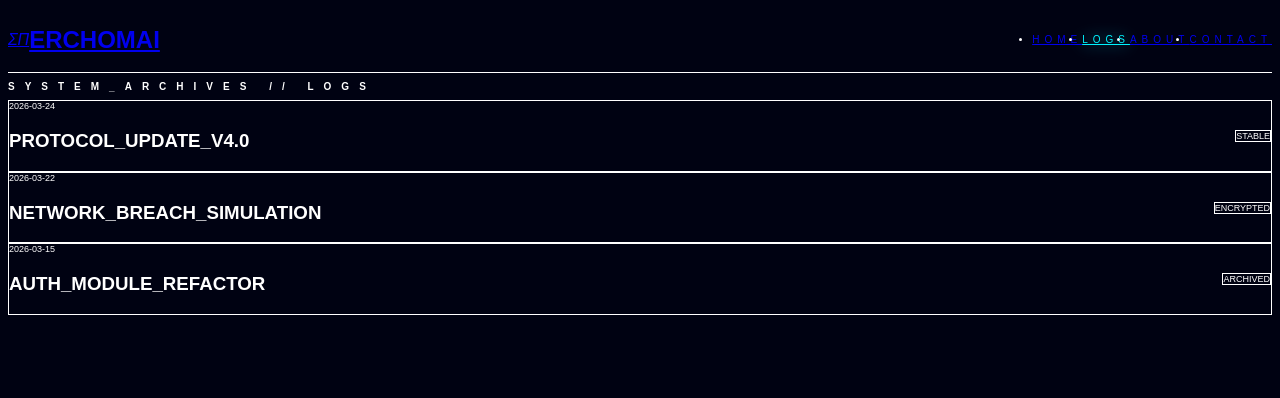
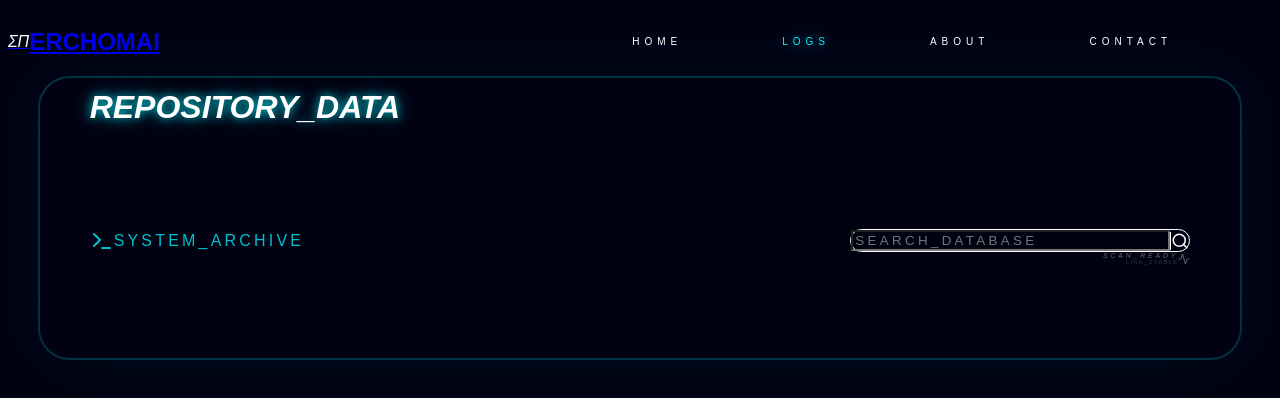
Before and after one commit to 3rch0m41/erchomai-protocol, a Next.js app: page /logs in a window 1280 px wide. Shown: the top 398 px of the page. Built offline with nearby package versions, Linux system fonts and the light colour scheme.

Commit message:
feat: Added new Logs page. Improving Logs page UI

```diff
--- a/src/app/logs/page.js
+++ b/src/app/logs/page.js
@@ -1,59 +1,90 @@
 "use client";
 
-import React from 'react';
-import Link from 'next/link';
+import React, { useState } from 'react';
+import { Search, Terminal, Activity } from 'lucide-react';
+import Navbar from '@/components/Navbar';
 
 export default function LogsPage() {
-  // Esempio di dati (che poi prenderemo da Sanity)
-  const dummyLogs = [
-    { id: 1, title: "Protocol_Update_v4.0", date: "2026-03-24", status: "STABLE" },
-    { id: 2, title: "Network_Breach_Simulation", date: "2026-03-22", status: "ENCRYPTED" },
-    { id: 3, title: "Auth_Module_Refactor", date: "2026-03-15", status: "ARCHIVED" },
-  ];
+  const [searchQuery, setSearchQuery] = useState("");
+
+  const neonGlowStyle = {
+    textShadow: `0 0 10px rgba(0, 242, 254, 0.8), 0 0 20px rgba(0, 242, 254, 0.4)`,
+  };
 
   return (
-    <div className="min-h-screen bg-[#000212] text-white flex flex-col font-sans">
+    <div className="min-h-screen bg-[#000212] text-white flex flex-col font-mono selection:bg-blue-500/30 overflow-x-hidden relative">
+      <Navbar />
 
-      {/* --- NAVBAR (Copiata da Home per coerenza) --- */}
-      <nav className="flex justify-between items-center px-10 md:px-20 py-10 border-b border-white/5 bg-black/60 backdrop-blur-xl sticky top-0 z-50">
-        <Link href="/" className="flex items-center gap-4 group flex-shrink-0">
-          <span className="text-3xl font-black italic text-white group-hover:text-[#00f2fe] transition-all">ΣΠ</span>
-          <div className="flex flex-col uppercase tracking-tighter leading-none">
-            <h1 className="text-xl font-bold text-white/90">ERCHOMAI</h1>
+      <main className="relative z-10 w-full flex flex-col items-center pt-20 pb-40 px-4">
+
+        {/* --- HERO CONTAINER (GRID 24 COLONNE) --- */}
+        <div className="w-full max-w-[95%] md:max-w-[90%] min-h-[35vh] bg-black/40 border-2 border-[#00f2fe]/20 rounded-[32px] shadow-[0_0_80px_rgba(0,242,254,0.05)] relative overflow-hidden grid grid-cols-[repeat(24,1fr)] p-8 md:p-12 items-start">
+
+          {/* Scanlines Effect */}
+          <div className="absolute inset-0 bg-[linear-gradient(rgba(18,16,16,0)_50%,rgba(0,0,0,0.1)_50%)] bg-[size:100%_4px] pointer-events-none opacity-10" />
+
+          {/* 1. TITOLO GIGANTE (Riga Superiore) */}
+          <div className="col-start-2 col-span-22 z-20">
+            <h1
+              style={neonGlowStyle}
+              className="text-5xl md:text-7xl lg:text-8xl xl:text-9xl font-black uppercase tracking-tighter text-white italic leading-[0.5]"
+            >
+              REPOSITORY_DATA
+            </h1>
           </div>
-        </Link>
 
-        <div className="flex items-center justify-end flex-grow">
-          <ul className="flex items-center gap-x-12 lg:gap-x-24 text-[10px] md:text-[11px] uppercase tracking-[0.5em] font-black">
-            <li><Link href="/" className="text-white hover:text-[#00f2fe]">Home</Link></li>
-            <li><Link href="/logs" className="text-[#00f2fe] drop-shadow-[0_0_8px_rgba(0,242,254,0.6)]">Logs</Link></li>
-            <li><Link href="/about" className="text-white hover:text-[#00f2fe]">About</Link></li>
-            <li><Link href="/contact" className="text-white hover:text-[#00f2fe]">Contact</Link></li>
-          </ul>
+          {/* --- BLOCCO INFERIORE (Spostato su di "una riga intera") --- */}
+          {/* md:-mt-20 e lg:-mt-28 annullano il vuoto del font gigante */}
+
+          {/* SYSTEM ARCHIVE (Sinistra) */}
+          <div className="col-start-2 col-span-10 z-20 flex items-center gap-4 text-[#00f2fe] text-sm md:text-xl font-bold uppercase tracking-[0.2em] opacity-80 mt-2 md:-mt-20 lg:-mt-28">
+            <Terminal size={24} className="text-blue-500" />
+            <span>System_Archive</span>
+          </div>
+
+          {/* SEARCH BAR (Destra) */}
+          <div className="col-start-16 col-span-8 z-30 flex flex-col items-end mt-2 md:-mt-20 lg:-mt-28">
+
+            {/* DECORAZIONE SOPRA */}
+            <div className="w-full max-w-[340px] h-1 mb-3 bg-blue-500/10 border-r-4 border-blue-500 opacity-40" />
+
+            {/* SEARCH BAR PILL */}
+            <div className="relative w-full max-w-[340px] group">
+              <div className="absolute -inset-1 bg-blue-500/20 rounded-full blur-md opacity-0 group-focus-within:opacity-100 transition-opacity duration-700" />
+
+              <div className="relative flex items-center bg-black/95 border border-blue-500/30 rounded-full px-6 py-2.5 transition-all duration-300 group-hover:border-blue-500/60 group-focus-within:border-blue-500 shadow-2xl">
+
+                <input
+                  type="text"
+                  value={searchQuery}
+                  onChange={(e) => setSearchQuery(e.target.value)}
+                  placeholder="SEARCH_DATABASE"
+                  className="w-full bg-transparent text-xs tracking-[0.25em] uppercase text-white placeholder:text-blue-500/20 outline-none font-bold"
+                />
+
+                <div className="flex items-center pl-3 border-l border-white/10">
+                  <Search size={18} className="text-blue-500" />
+                </div>
+              </div>
+            </div>
+
+            {/* STATUS SOTTO */}
+            <div className="mt-2 flex items-center gap-3 px-4 opacity-40 text-right">
+              <div className="flex flex-col items-end leading-none">
+                <span className="text-[7px] tracking-[0.4em] font-black uppercase italic mb-1">Scan_Ready</span>
+                <span className="text-[6px] tracking-[0.2em] uppercase opacity-50">Link_Stable</span>
+              </div>
+              <Activity size={12} className="text-blue-500 animate-pulse" />
+            </div>
+          </div>
+
         </div>
-      </nav>
 
-      {/* --- CONTENT AREA --- */}
-      <main className="flex-grow p-10 md:p-20 max-w-5xl mx-auto w-full">
-        <h2 className="text-[10px] tracking-[1em] text-cyan-800 uppercase mb-12 font-mono">
-          System_Archives // Logs
-        </h2>
+        {/* --- GRID RISULTATI --- */}
+        <div className="w-full max-w-[90%] mt-20 opacity-20">
+             <div className="h-px bg-white/10" />
+        </div>
 
-        <div className="space-y-6">
-          {dummyLogs.map((log) => (
-            <div key={log.id} className="group border border-white/5 p-6 hover:bg-white/[0.02] transition-all flex justify-between items-center cursor-pointer">
-              <div className="flex flex-col gap-2">
-                <span className="text-[9px] text-white/30 font-mono">{log.date}</span>
-                <h3 className="text-lg font-light tracking-widest uppercase group-hover:text-[#00f2fe] transition-colors">
-                  {log.title}
-                </h3>
-              </div>
-              <span className="text-[9px] border border-cyan-900/50 px-3 py-1 text-cyan-700 font-bold tracking-widest">
-                {log.status}
-              </span>
-            </div>
-          ))}
-        </div>
       </main>
     </div>
   );
--- /dev/null
+++ b/src/components/FilterButton.js
@@ -0,0 +1,108 @@
+"use client";
+
+import React, { useState } from 'react';
+import { Search, Terminal, Lock, Hash } from 'lucide-react';
+import Navbar from '@/components/Navbar';
+import Link from 'next/link';
+
+export default function LogsPage() {
+  const [searchQuery, setSearchQuery] = useState("");
+
+  const logs = [
+    { id: "001", title: "Zero-Day Protocol", status: "Encrypted", category: "Security", date: "2026.03.12", desc: "Prevents anonymous attacks and implements proactive defense systems." },
+    { id: "002", title: "Quantum Encryption v4", status: "Verified", category: "Research", date: "2026.03.12", desc: "Post-quantum cryptography protocols and network stabilization." },
+    { id: "003", title: "Neural Link Latency", status: "Classified", category: "Hardware", date: "2026.03.11", desc: "Stabilization of bidirectional data stream for neural interfaces." },
+    { id: "004", title: "AI Ethics Bypass", status: "Encrypted", category: "Software", date: "2026.03.10", desc: "Analysis of AI ethical bypass scenarios in controlled environments." },
+    { id: "005", title: "Satellite Uplink Hijack", status: "Warning", category: "Network", date: "2026.03.09", desc: "Unauthorized access detected in peripheral orbital nodes." },
+    { id: "006", title: "Deep Web Crawling", status: "Encrypted", category: "Data_Mining", date: "2026.03.08", desc: "Indexing of unlisted onion sites for threat intelligence gathering." },
+  ];
+
+  return (
+    <div className="min-h-screen bg-[#000212] text-white flex flex-col font-mono selection:bg-cyan-500/30 overflow-x-hidden relative">
+      {/* BACKGROUND GRID */}
+      <div className="fixed inset-0 bg-[linear-gradient(to_right,#80808008_1px,transparent_1px),linear-gradient(to_bottom,#80808008_1px,transparent_1px)] bg-[size:40px_40px] pointer-events-none" />
+
+      <Navbar />
+
+      <main className="relative z-10 w-full flex flex-col items-center pt-32 pb-40 px-6">
+
+        {/* --- IL RETTANGOLO HEADER (75% WIDTH) --- */}
+        <div className="w-full max-w-[85%] md:max-w-[75%] bg-white/[0.02] border border-[#00f2fe]/20 rounded-[48px] p-10 md:p-16 backdrop-blur-xl mb-24 flex flex-col md:flex-row justify-between items-start md:items-center gap-12 shadow-[0_0_100px_rgba(0,0,0,0.8)] relative overflow-hidden">
+
+          {/* Effetto luce interna al rettangolo */}
+          <div className="absolute top-0 left-0 w-full h-1 bg-gradient-to-r from-transparent via-[#00f2fe]/20 to-transparent" />
+
+          {/* GRUPPO TITOLO (SINISTRA) */}
+          <div className="relative z-10">
+            {/* REPOSITORY_DATA con alone blu elettrico */}
+            <h1 className="text-4xl md:text-6xl font-black uppercase tracking-tighter text-white drop-shadow-[0_0_25px_rgba(0,242,254,0.8)] mb-4">
+              REPOSITORY<span className="text-[#00f2fe]">_DATA</span>
+            </h1>
+
+            {/* SYSTEM_ARCHIVE / LOGS in blu elettrico */}
+            <div className="flex items-center gap-3 text-[#00f2fe] text-[11px] md:text-[13px] tracking-[0.5em] font-bold uppercase">
+              <Terminal size={18} className="drop-shadow-[0_0_10px_rgba(0,242,254,0.5)]" />
+              <span className="drop-shadow-[0_0_8px_rgba(0,242,254,0.5)]">System_Archive / Logs</span>
+            </div>
+          </div>
+
+          {/* BARRA DI RICERCA (DESTRA) */}
+          <div className="relative w-full md:w-[400px] group">
+            <input
+              type="text"
+              placeholder="SEARCH_DATABASE..."
+              value={searchQuery}
+              onChange={(e) => setSearchQuery(e.target.value)}
+              className="w-full bg-black/40 border border-[#00f2fe]/40 rounded-2xl py-5 px-6 pl-16 text-[11px] tracking-[0.3em] uppercase text-[#00f2fe] placeholder:text-[#00f2fe]/30 outline-none focus:border-[#00f2fe] focus:shadow-[0_0_30px_rgba(0,242,254,0.2)] transition-all duration-300"
+            />
+            <Search className="absolute left-6 top-1/2 -translate-y-1/2 text-[#00f2fe]" size={20} />
+          </div>
+        </div>
+
+        {/* --- GRID DEI LOGS --- */}
+        <div className="w-full max-w-[85%] md:max-w-[75%] grid grid-cols-1 md:grid-cols-2 lg:grid-cols-3 gap-10">
+          {logs.map((log) => (
+            <Link key={log.id} href={`/logs/${log.id}`} className="group relative">
+              <div className="h-full bg-white/[0.02] border border-white/5 rounded-[32px] p-10 flex flex-col justify-between transition-all duration-500 hover:border-[#00f2fe]/40 hover:bg-[#00f2fe]/5 hover:shadow-[0_0_50px_rgba(0,242,254,0.1)] group-hover:-translate-y-2">
+
+                <div className="space-y-6">
+                  <div className="flex justify-between items-center opacity-40 group-hover:opacity-100 transition-opacity">
+                    <span className="text-[10px] font-bold tracking-widest uppercase border border-white/20 px-2 py-1 rounded">
+                      ID: {log.id}
+                    </span>
+                    <span className="text-[10px] font-bold uppercase tracking-widest">{log.status}</span>
+                  </div>
+
+                  <h3 className="text-2xl font-bold uppercase tracking-widest leading-tight group-hover:text-[#00f2fe] transition-colors">
+                    {log.title}
+                  </h3>
+
+                  <p className="text-[12px] text-white/30 leading-relaxed uppercase line-clamp-3 group-hover:text-white/50 transition-colors">
+                    {log.desc}
+                  </p>
+                </div>
+
+                <div className="flex justify-between items-center pt-8 border-t border-white/5 mt-10">
+                  <div className="flex items-center gap-2 text-[10px] text-[#00f2fe]/60 font-bold uppercase">
+                    <Hash size={14} />
+                    {log.category}
+                  </div>
+                  <span className="text-[10px] text-white/20 font-bold tracking-tighter italic">{log.date}</span>
+                </div>
+              </div>
+            </Link>
+          ))}
+        </div>
+
+      </main>
+
+      <footer className="py-12 border-t border-white/5 flex flex-col md:flex-row justify-center items-center gap-8 opacity-20 text-[10px] uppercase tracking-[0.6em] mt-auto">
+        <div className="flex items-center gap-3 text-[#00f2fe] font-bold">
+          <Lock size={14} />
+          <span>ENCRYPTED_SESSION</span>
+        </div>
+        <span>© 2026 Erchomai_Repository</span>
+      </footer>
+    </div>
+  );
+}
```
